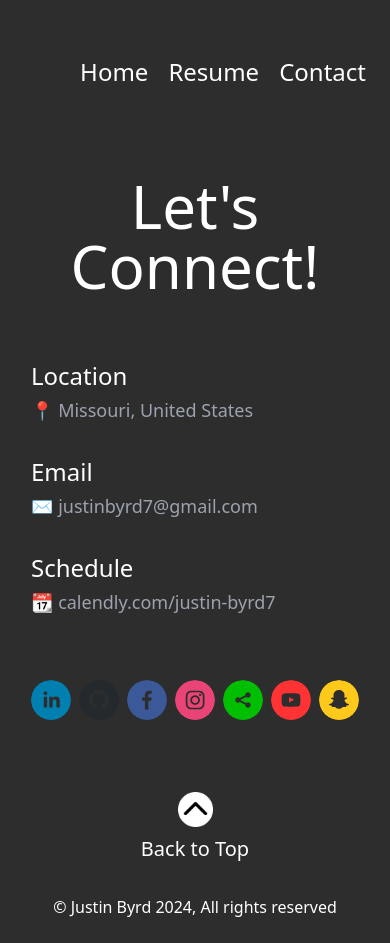
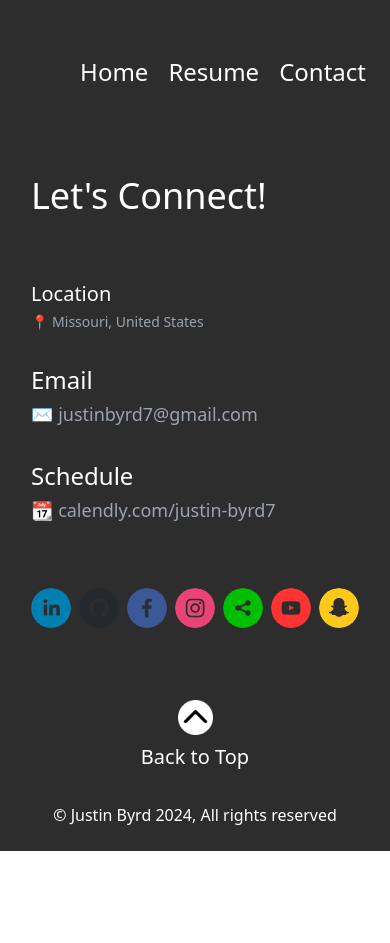
Before and after one commit to jwbw29/nextjs-portfolio, a Next.js app: page /contact in a window 390 px wide. After the commit the page ends 851 px from the top, so only its background shows below. Built offline with nearby package versions, Linux system fonts and the light colour scheme.

Commit message:
Update contact page layout and styles

```diff
--- a/app/contact/page.js
+++ b/app/contact/page.js
@@ -11,18 +11,23 @@ const Contact = () => {
         <Header />
         <div className="flex flex-col items-center max-w-full py-12 px-6 ">
           <div className="flex flex-col m-4 gap-16 ">
-            <h1 className="text-center">{"Let's Connect!"}</h1>
-
+            {/* //// LET'S CONNECT */}
+            <h1 className="text-left text-4xl lg:text-6xl">
+              {"Let's Connect!"}
+            </h1>
+            {/* //// LOCATION */}
             <div className="flex flex-col gap-8 items-left">
               <div className="flex flex-col  gap-1 items-left">
                 <div className="flex flex-1 items-center">
-                  <h3 className="text-2xl">{"Location"} </h3>
+                  <h3 className="text-xl lg:text-2xl">{"Location"} </h3>
                 </div>
                 <div className="flex flex-1 items-center text-gray-400">
-                  <p className="text-lg">{"📍 Missouri, United States "}</p>
+                  <p className="text-md lg:text-lg">
+                    {"📍 Missouri, United States "}
+                  </p>
                 </div>
               </div>
-
+              {/* //// EMAIL */}
               <div className="flex flex-col gap-1 items-left">
                 <div className="flex flex-1 items-center">
                   <h3 className="text-2xl">{"Email"} </h3>
@@ -36,7 +41,7 @@ const Contact = () => {
                   </a>
                 </div>
               </div>
-
+              {/* //// SCHEDULE */}
               <div className="flex flex-col  gap-1 items-left">
                 <div className="flex flex-1 items-center">
                   <h3 className="text-2xl">{"Schedule"} </h3>
```
